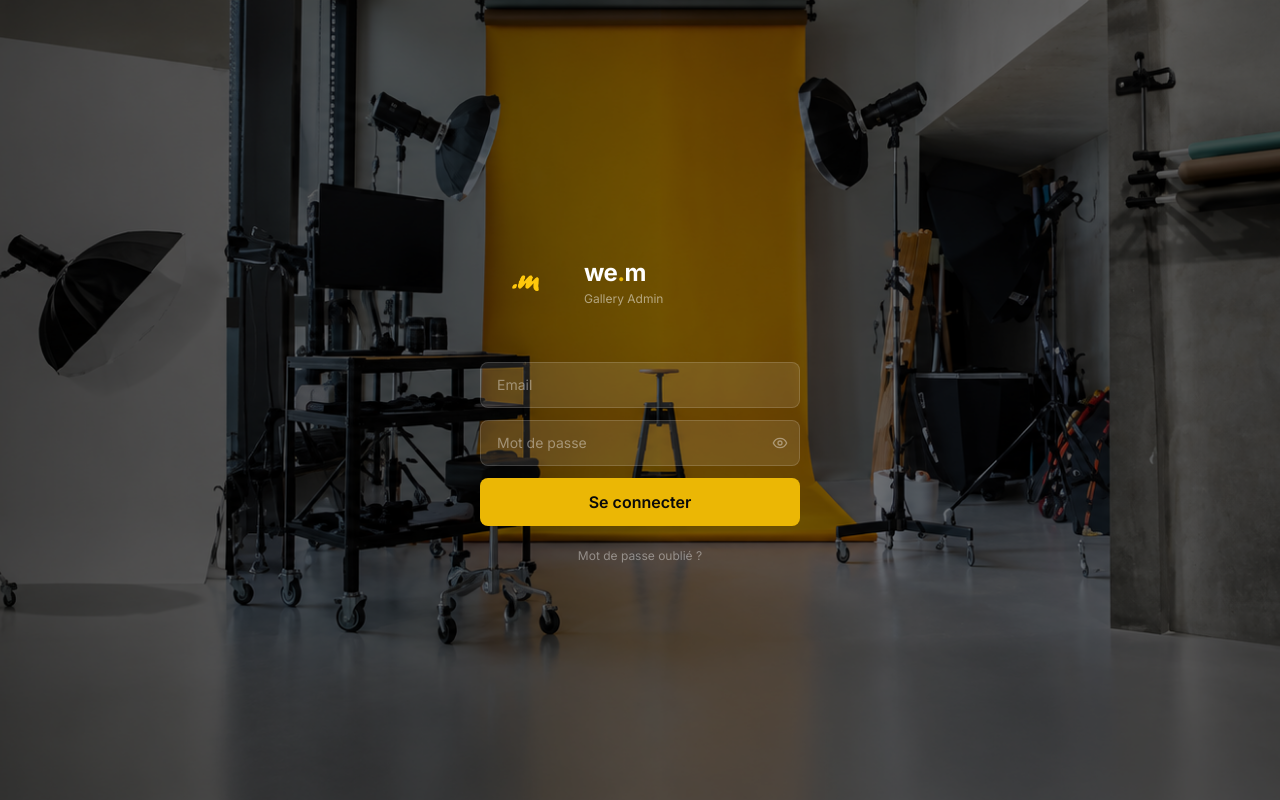
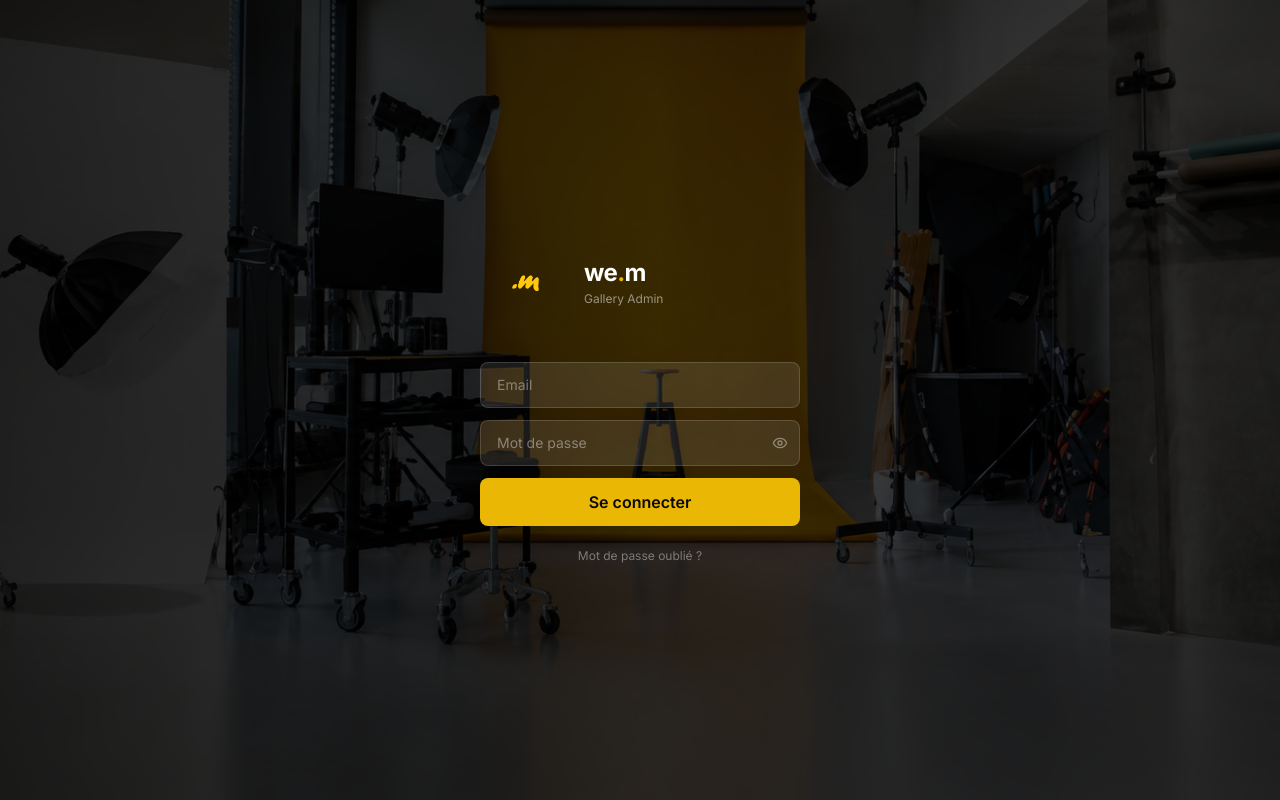
Before and after one commit to wemcreativeagency/wem-gallery, a Next.js app: page /login in a window 1280 px wide. Built offline with nearby package versions, Linux system fonts and the light colour scheme.

Commit message:
fix: increase login background overlay opacity

```diff
--- a/src/app/login/page.tsx
+++ b/src/app/login/page.tsx
@@ -55,7 +55,7 @@
           alt="We.m Studio"
           className="w-full h-full object-cover"
         />
-        <div className="absolute inset-0 bg-black/50" />
+        <div className="absolute inset-0 bg-black/75" />
       </div>
 
       {/* Card */}
```
